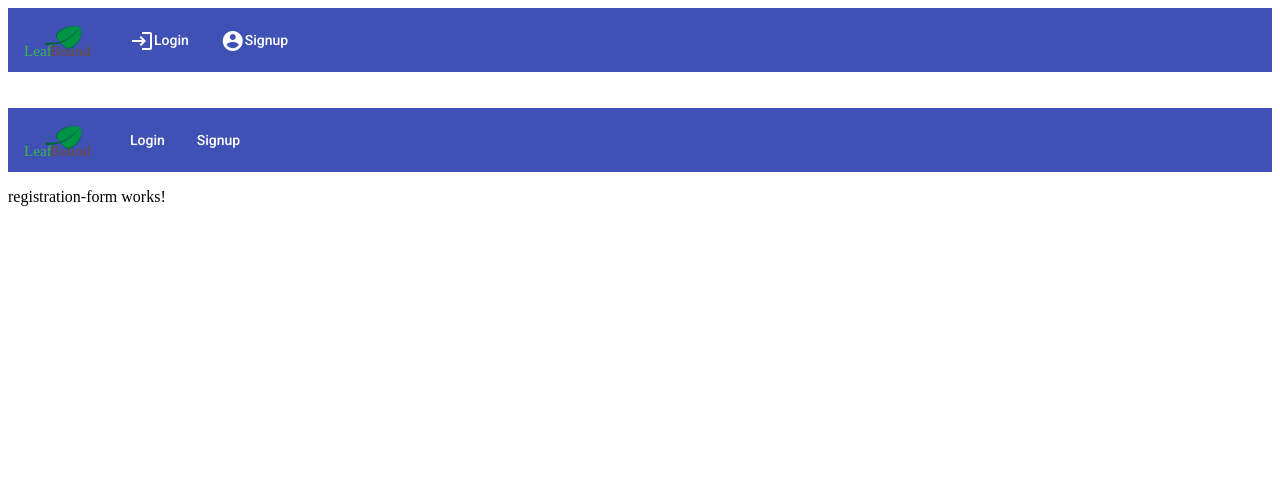
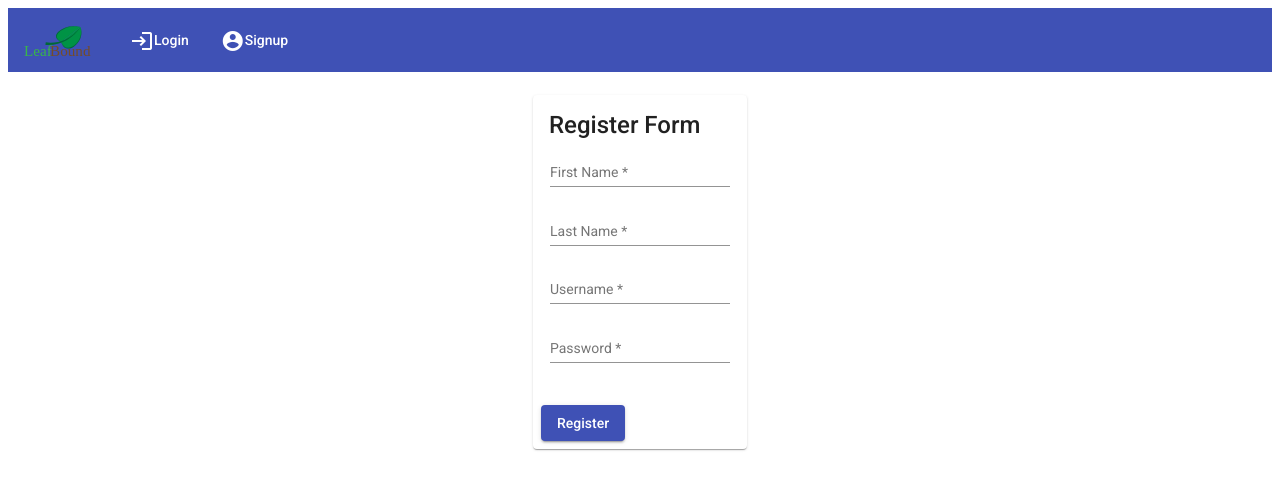
Before and after one commit to Revature-Leafbound/Leafbound, an Angular app: page / in a window 1280 px wide. Shown: the top 490 px of the page. Built offline with nearby package versions, Linux system fonts and the light colour scheme.

Commit message:
added register form fields

```diff
--- a/src/app/components/navbar/navbar.component.html
+++ b/src/app/components/navbar/navbar.component.html
@@ -5,13 +5,3 @@
     <button mat-button><mat-icon>account_circle</mat-icon>Signup</button>
   </mat-toolbar-row>
 </mat-toolbar>
-
-<br />
-<br />
-<mat-toolbar color="primary">
-  <mat-toolbar-row>
-    <a href="#"><img class="logo" src="assets/images/logo.svg" /></a>
-    <button mat-button>Login</button>
-    <button mat-button>Signup</button>
-  </mat-toolbar-row>
-</mat-toolbar>
--- a/src/app/components/register/register.component.html
+++ /dev/null
@@ -1 +0,0 @@
-<p>register works!</p>
--- a/src/app/components/registration-form/registration-form.component.css
+++ b/src/app/components/registration-form/registration-form.component.css
@@ -0,0 +1,6 @@
+.main-div{
+    height: 50vh;
+    display: flex;
+    justify-content: center;
+    align-items: center;
+  }
--- a/src/app/components/registration-form/registration-form.component.html
+++ b/src/app/components/registration-form/registration-form.component.html
@@ -1 +1,50 @@
-<p>registration-form works!</p>
+<!-- Classes main-div and example-card are catagorized in .css file -->
+<div class="main-div">
+
+    <mat-card class="register-card">
+    <mat-card-title>Register Form</mat-card-title>
+      <mat-card-content>
+        <form class="register-form">
+          <table class="example-full-width" cellspacing="0">
+                <tr>
+                <!-- FIRST NAME FIELD   -->
+                    <td>
+                        <mat-form-field class="example-full-width">
+                            <input matInput placeholder="First Name" name="First Name"required>
+                        </mat-form-field>
+                    </td>
+                </tr>
+
+                <!-- LAST NAME FIELD   -->
+                <tr>
+                    <td>
+                        <mat-form-field class="example-full-width">
+                            <input matInput placeholder="Last Name" name="Last Name" required>
+                        </mat-form-field>
+                    </td>
+                </tr>
+                <!-- USERNAME FIELD   -->
+                <tr>
+                    <td>
+                        <mat-form-field class="example-full-width">
+                            <input matInput placeholder="Username"required>
+                        </mat-form-field>
+                    </td>
+                </tr>
+                <!-- PASSWORD FIELD   -->
+                <tr>
+                    <td>
+                        <mat-form-field class="example-full-width">
+                            <input matInput placeholder="Password" name="password" required>
+                        </mat-form-field>
+                    </td>
+                </tr>
+
+          </table>
+        </form>
+      </mat-card-content>
+      <mat-card-actions>
+        <button mat-raised-button color="primary">Register</button>
+      </mat-card-actions>
+    </mat-card>
+</div>
```
Also changed, not shown: src/app/components/register/register.component.ts (deleted, +0 -15 lines), src/app/components/register/register.component.css (deleted), 1 other file (tests, documents, lock files or other folders).
